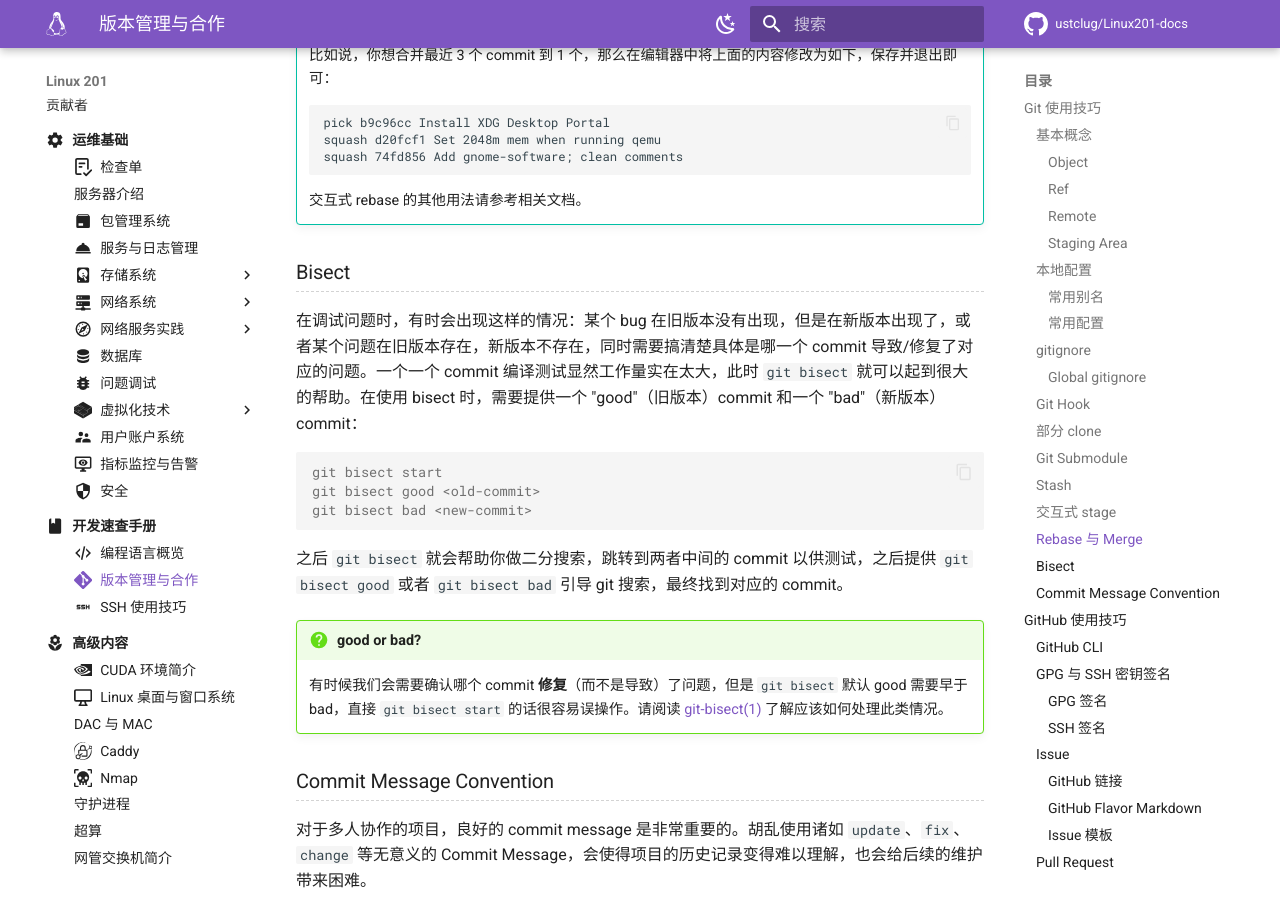
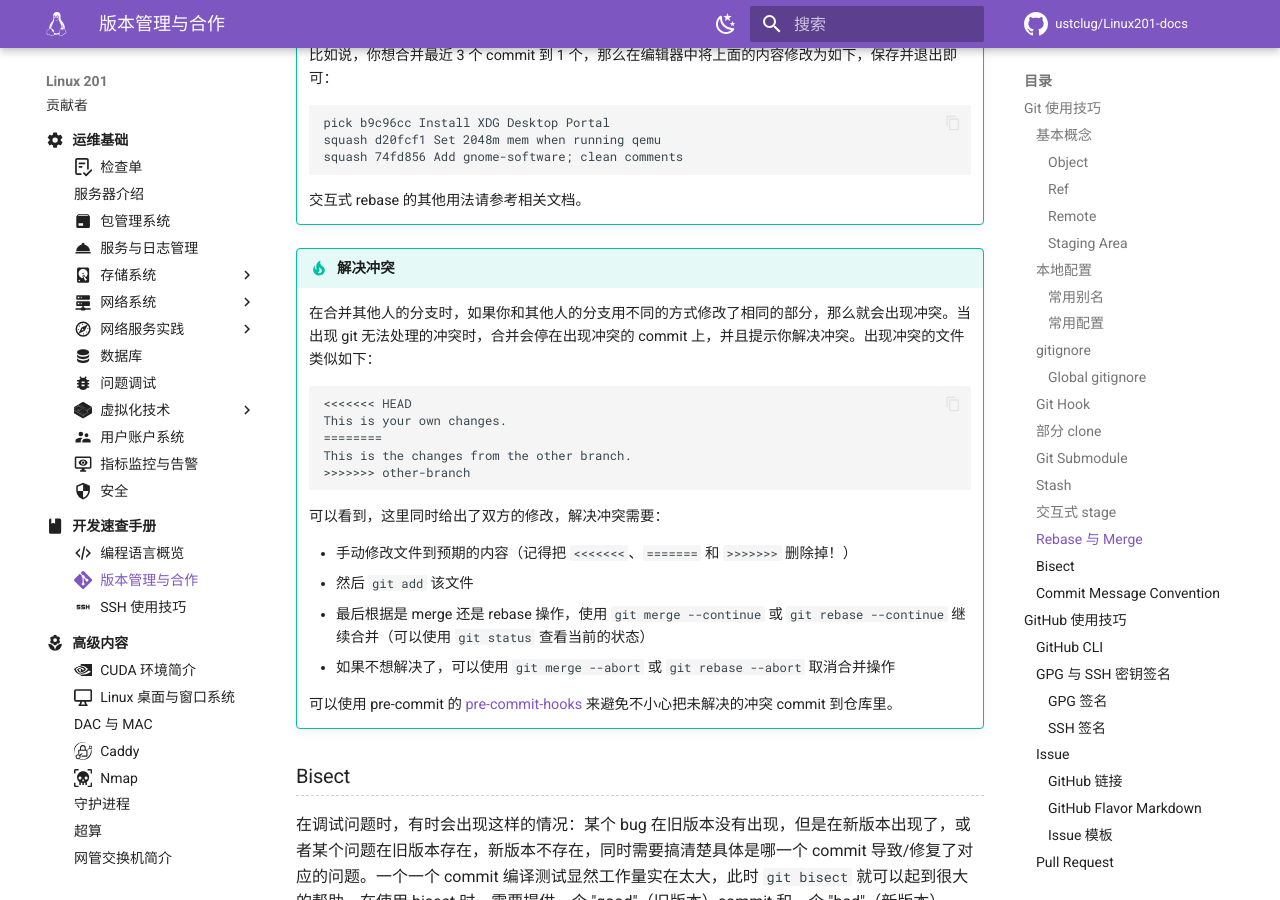
Before and after one commit to ustclug/Linux201-docs, an MkDocs documentation site: the page built from docs/dev/git.md, in a window 1280 px wide and 900 px high, scrolled down 9784 px. Built offline with MkDocs 1.6.1 and Material for MkDocs 9.7.7, drawn with Linux system fonts in a browser that asks for light colours; comment, search, counter and statistics services are not loaded.

Commit message:
dev/git: Resolving conflicts

````diff
--- a/docs/dev/git.md
+++ b/docs/dev/git.md
@@ -422,6 +422,27 @@ git rebase master
 
     交互式 rebase 的其他用法请参考相关文档。
 
+!!! tip "解决冲突"
+
+    在合并其他人的分支时，如果你和其他人的分支用不同的方式修改了相同的部分，那么就会出现冲突。当出现 git 无法处理的冲突时，合并会停在出现冲突的 commit 上，并且提示你解决冲突。出现冲突的文件类似如下：
+
+    ```text
+    <<<<<<< HEAD
+    This is your own changes.
+    ========
+    This is the changes from the other branch.
+    >>>>>>> other-branch
+    ```
+
+    可以看到，这里同时给出了双方的修改，解决冲突需要：
+
+    - 手动修改文件到预期的内容（记得把 `<<<<<<<`、`=======` 和 `>>>>>>>` 删除掉！）
+    - 然后 `git add` 该文件
+    - 最后根据是 merge 还是 rebase 操作，使用 `git merge --continue` 或 `git rebase --continue` 继续合并（可以使用 `git status` 查看当前的状态）
+    - 如果不想解决了，可以使用 `git merge --abort` 或 `git rebase --abort` 取消合并操作
+
+    可以使用 pre-commit 的 [pre-commit-hooks](https://github.com/pre-commit/pre-commit-hooks?tab=readme-ov-file#check-merge-conflict) 来避免不小心把未解决的冲突 commit 到仓库里。
+
 ### Bisect {#git-bisect}
 
 在调试问题时，有时会出现这样的情况：某个 bug 在旧版本没有出现，但是在新版本出现了，或者某个问题在旧版本存在，新版本不存在，同时需要搞清楚具体是哪一个 commit 导致/修复了对应的问题。一个一个 commit 编译测试显然工作量实在太大，此时 `git bisect` 就可以起到很大的帮助。在使用 bisect 时，需要提供一个 "good"（旧版本）commit 和一个 "bad"（新版本）commit：
````
